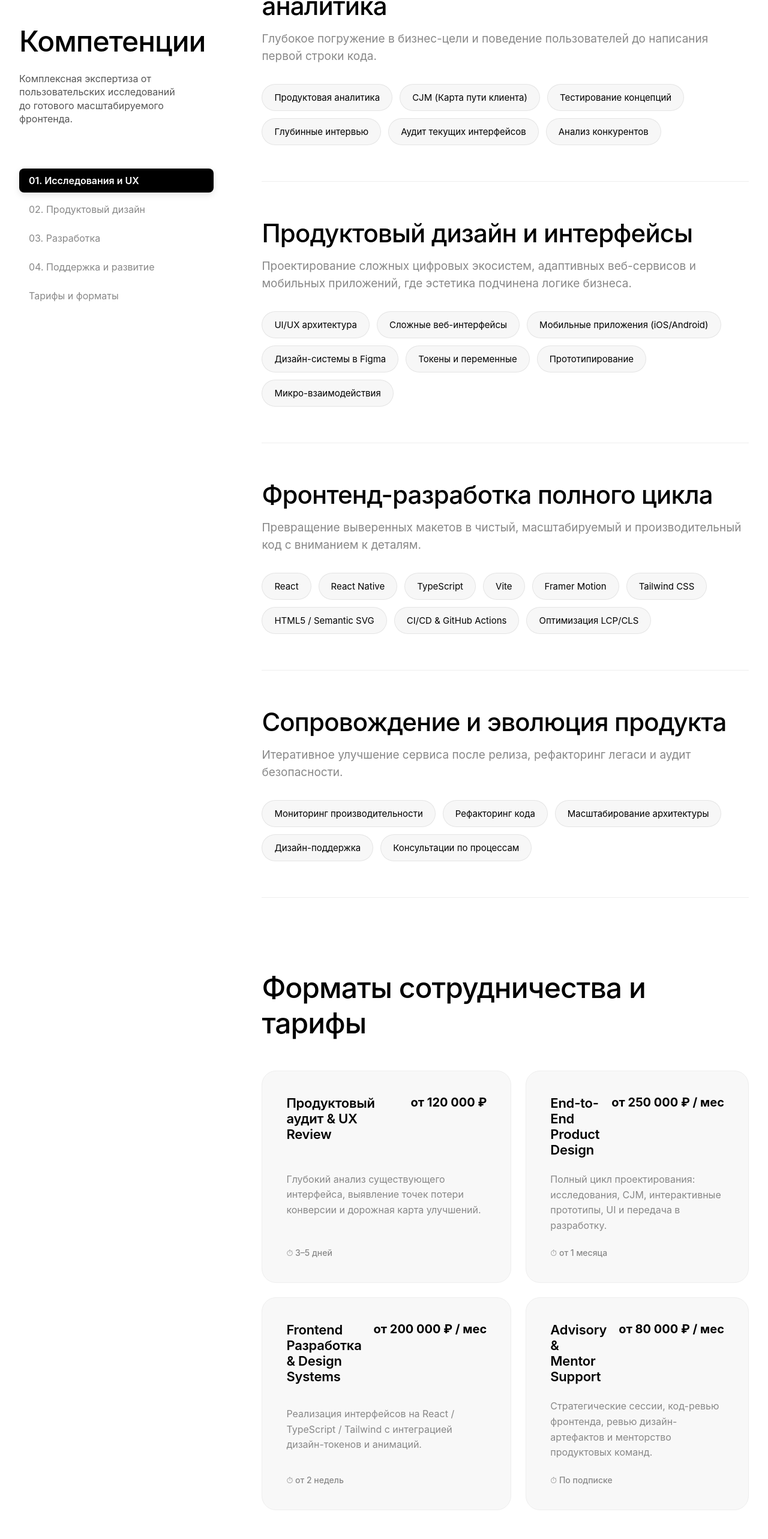
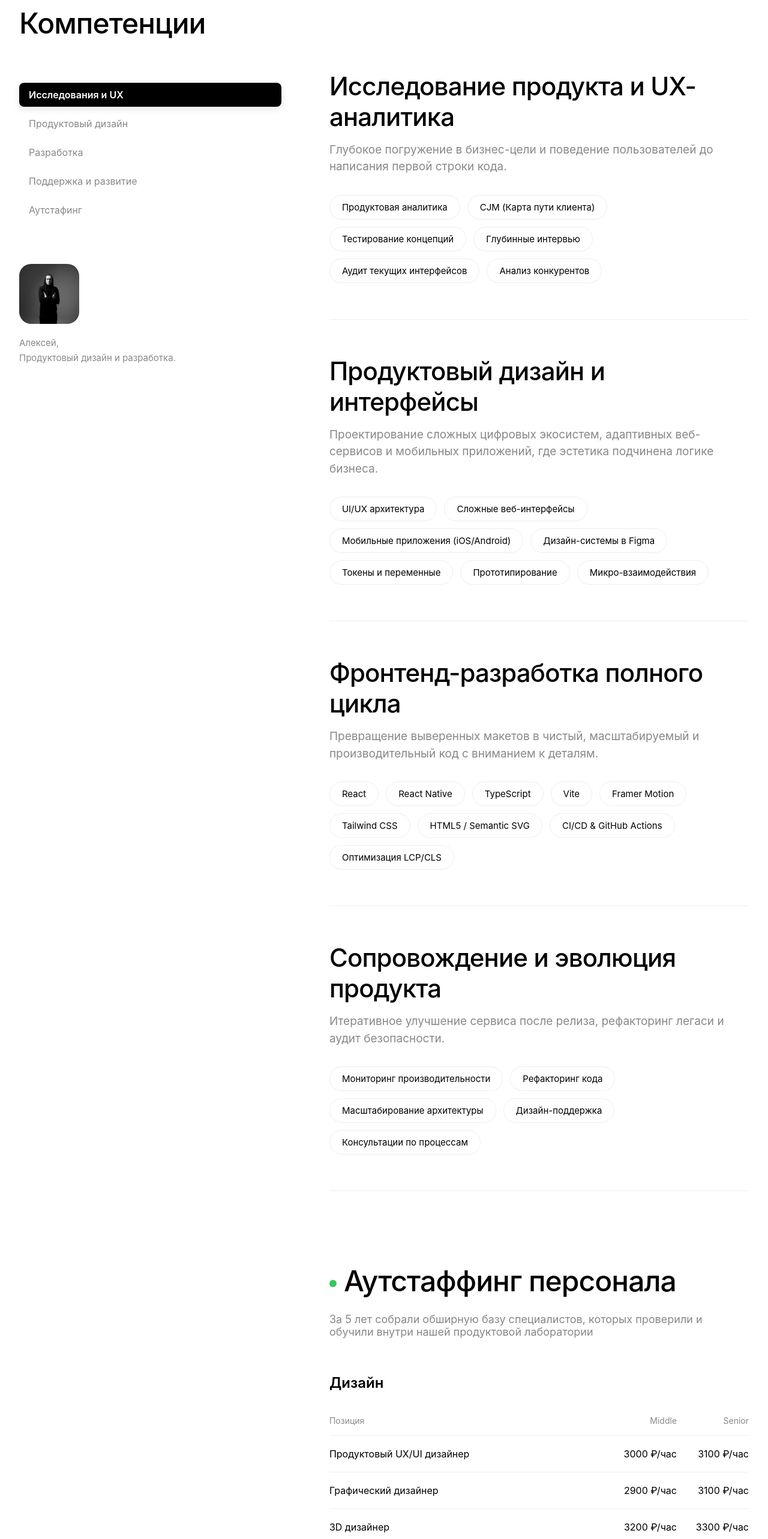
Before and after one commit to Horoshov/my-portfolio, a React (Vite) app: page /about in a window 1280 px wide. Shown: the part 177-2743 px from the top of the page at 60% size. Built offline with nearby package versions, Linux system fonts and the light colour scheme.

Commit message:
Optimize About page, update competency layout, profile, skills grid and fix staffing table styles

```diff
--- a/src/components/CompetenciesNav.jsx
+++ b/src/components/CompetenciesNav.jsx
@@ -2,11 +2,11 @@ import React from 'react';
 import './CompetenciesNav.css';
 
 const navItems = [
-  { id: 'research', label: '01. Исследования и UX' },
-  { id: 'design', label: '02. Продуктовый дизайн' },
-  { id: 'engineering', label: '03. Разработка' },
-  { id: 'support', label: '04. Поддержка и развитие' },
-  { id: 'rates', label: 'Тарифы и форматы' }
+  { id: 'research', label: 'Исследования и UX' },
+  { id: 'design', label: 'Продуктовый дизайн' },
+  { id: 'engineering', label: 'Разработка' },
+  { id: 'support', label: 'Поддержка и развитие' },
+  { id: 'rates', label: 'Аутстафинг' }
 ];
 
 const CompetenciesNav = ({ activeId, onNavClick }) => {
--- /dev/null
+++ b/src/components/ImageModal.css
@@ -0,0 +1,46 @@
+.modal-overlay {
+  position: fixed;
+  top: 0;
+  left: 0;
+  width: 100%;
+  height: 100%;
+  background: rgba(0, 0, 0, 0.9);
+  display: flex;
+  justify-content: center;
+  align-items: center;
+  z-index: 9999999;
+  padding: 20px;
+}
+
+.modal-content {
+  position: relative;
+  max-width: 90%;
+  max-height: 90%;
+}
+
+.modal-content img {
+  max-width: 100%;
+  max-height: 90vh;
+  object-fit: contain;
+  border-radius: 24px;
+}
+
+.modal-close {
+  position: absolute;
+  top: -50px;
+  right: 0;
+  background: none;
+  border: none;
+  color: white;
+  cursor: pointer;
+  padding: 8px;
+  transition: opacity 0.3s ease;
+  display: flex;
+  align-items: center;
+  justify-content: center;
+  z-index: 10;
+}
+
+.modal-close:hover {
+  opacity: 0.7;
+}
--- /dev/null
+++ b/src/components/ImageModal.jsx
@@ -0,0 +1,47 @@
+import React, { useEffect } from 'react';
+import { createPortal } from 'react-dom';
+import { motion, AnimatePresence } from 'framer-motion';
+import './ImageModal.css';
+
+const ImageModal = ({ isOpen, onClose, imageUrl, alt }) => {
+  useEffect(() => {
+    const handleEsc = (e) => {
+      if (e.key === 'Escape') onClose();
+    };
+    window.addEventListener('keydown', handleEsc);
+    return () => window.removeEventListener('keydown', handleEsc);
+  }, [onClose]);
+
+  if (!isOpen) return null;
+
+  return createPortal(
+    <AnimatePresence>
+      <motion.div
+        className="modal-overlay"
+        initial={{ opacity: 0 }}
+        animate={{ opacity: 1 }}
+        exit={{ opacity: 0 }}
+        onClick={onClose}
+      >
+        <motion.div
+          className="modal-content"
+          initial={{ scale: 0.9 }}
+          animate={{ scale: 1 }}
+          exit={{ scale: 0.9 }}
+          onClick={(e) => e.stopPropagation()}
+        >
+          <button className="modal-close" onClick={onClose}>
+            <svg width="32" height="32" viewBox="0 0 24 24" fill="none" stroke="white" strokeWidth="2" strokeLinecap="round" strokeLinejoin="round">
+              <line x1="18" y1="6" x2="6" y2="18"></line>
+              <line x1="6" y1="6" x2="18" y2="18"></line>
+            </svg>
+          </button>
+          <img src={imageUrl} alt={alt} />
+        </motion.div>
+      </motion.div>
+    </AnimatePresence>,
+    document.body
+  );
+};
+
+export default ImageModal;
--- a/src/components/RateMatrix.css
+++ b/src/components/RateMatrix.css
@@ -8,78 +8,62 @@
   font-weight: 500;
   letter-spacing: -0.02em;
   color: var(--text-color);
-  margin-bottom: 50px;
+  margin-bottom: 24px;
 }
 
-.rate-matrix-grid {
-  display: grid;
-  grid-template-columns: repeat(2, 1fr);
-  gap: 24px;
+.rate-matrix-subtitle {
+  font-size: 18px;
+  color: var(--gray-text);
+  margin-bottom: 60px;
+  max-width: 700px;
+}
+
+.rate-section {
+  margin-bottom: 60px;
+}
+
+.rate-section-title {
+  font-size: 24px;
+  font-weight: 600;
+  margin-bottom: 24px;
+  color: var(--text-color);
+}
+
+.rate-table {
   width: 100%;
 }
 
-.rate-card {
-  background: rgba(122, 122, 122, 0.05);
-  border: 1px solid var(--border-color);
-  border-radius: var(--radius-xl);
-  padding: 40px;
-  display: flex;
-  flex-direction: column;
-  justify-content: space-between;
-  gap: 24px;
-  transition: all 0.4s ease;
+.rate-table-header {
+  display: grid;
+  grid-template-columns: 1fr 120px 120px;
+  padding: 16px 0;
+  border-bottom: 1px solid var(--border-color);
+  font-size: 14px;
+  color: var(--gray-text);
 }
 
-.rate-card:hover {
-  transform: translateY(-4px);
-  box-shadow: 0 20px 40px rgba(0,0,0,0.08);
-  border-color: rgba(122, 122, 122, 0.4);
+.rate-row {
+  display: grid;
+  grid-template-columns: 1fr 120px 120px;
+  padding: 20px 0;
+  border-bottom: 1px solid var(--border-color);
+  font-size: 16px;
+  color: var(--text-color);
 }
 
-.rate-card-top {
-  display: flex;
-  justify-content: space-between;
-  align-items: flex-start;
-  gap: 20px;
+.col-mid, .col-sen {
+  text-align: right;
 }
 
-.rate-format {
-  font-size: 22px;
-  font-weight: 600;
-  color: var(--text-color);
-  margin: 0;
-  letter-spacing: -0.01em;
+@media (max-width: 768px) {
+  .rate-table-header, .rate-row {
+    grid-template-columns: 1fr 80px 80px;
+    font-size: 14px;
+@keyframes pulse {
+  0% { transform: scale(0.95); box-shadow: 0 0 0 0 rgba(52, 199, 89, 0.7); }
+  70% { transform: scale(1); box-shadow: 0 0 0 6px rgba(52, 199, 89, 0); }
+  100% { transform: scale(0.95); box-shadow: 0 0 0 0 rgba(52, 199, 89, 0); }
 }
 
-.rate-price {
-  font-size: 20px;
-  font-weight: 700;
-  color: var(--text-color);
-  white-space: nowrap;
-}
-
-.rate-desc {
-  font-size: 16px;
-  line-height: 1.6;
-  color: var(--gray-text);
-  margin: 0;
-}
-
-.rate-footer {
-  font-size: 14px;
-  color: var(--gray-text);
-  font-weight: 500;
-}
-
-@media (max-width: 992px) {
-  .rate-matrix-grid {
-    grid-template-columns: 1fr;
-    gap: 20px;
-  }
-  .rate-matrix-wrapper {
-    margin-top: 80px;
-  }
-  .rate-card {
-    padding: 30px;
   }
 }
--- a/src/components/RateMatrix.jsx
+++ b/src/components/RateMatrix.jsx
@@ -2,54 +2,84 @@ import React from 'react';
 import { motion } from 'framer-motion';
 import './RateMatrix.css';
 
-const rates = [
+const sections = [
   {
-    format: 'Продуктовый аудит & UX Review',
-    timeline: '3–5 дней',
-    price: 'от 120 000 ₽',
-    desc: 'Глубокий анализ существующего интерфейса, выявление точек потери конверсии и дорожная карта улучшений.'
+    title: 'Дизайн',
+    items: [
+      { position: 'Продуктовый UX/UI дизайнер', middle: '3000 ₽/час', senior: '3100 ₽/час' },
+      { position: 'Графический дизайнер', middle: '2900 ₽/час', senior: '3100 ₽/час' },
+      { position: '3D дизайнер', middle: '3200 ₽/час', senior: '3300 ₽/час' },
+      { position: 'Моушен-дизайнер', middle: '3100 ₽/час', senior: '3200 ₽/час' },
+      { position: 'Копирайтер', middle: '2800 ₽/час', senior: '—' }
+    ]
   },
   {
-    format: 'End-to-End Product Design',
-    timeline: 'от 1 месяца',
-    price: 'от 250 000 ₽ / мес',
-    desc: 'Полный цикл проектирования: исследования, CJM, интерактивные прототипы, UI и передача в разработку.'
-  },
-  {
-    format: 'Frontend Разработка & Design Systems',
-    timeline: 'от 2 недель',
-    price: 'от 200 000 ₽ / мес',
-    desc: 'Реализация интерфейсов на React / TypeScript / Tailwind с интеграцией дизайн-токенов и анимаций.'
-  },
-  {
-    format: 'Advisory & Mentor Support',
-    timeline: 'По подписке',
-    price: 'от 80 000 ₽ / мес',
-    desc: 'Стратегические сессии, код-ревью фронтенда, ревью дизайн-артефактов и менторство продуктовых команд.'
+    title: 'Разработка',
+    items: [
+      { position: 'Фронтенд-разработчик (React)', middle: '3100 ₽/час', senior: '3300 ₽/час' },
+      { position: 'Фронтенд-разработчик (Vue.js)', middle: '3100 ₽/час', senior: '3300 ₽/час' },
+      { position: 'Верстальщик (HTML/CSS/JS)', middle: '2900 ₽/час', senior: '3100 ₽/час' },
+      { position: 'Бэкенд-разработчик (Java, Spring)', middle: '3400 ₽/час', senior: '3600 ₽/час' },
+      { position: 'Бэкенд-разработчик (PHP, Yii2, Laravel)', middle: '3400 ₽/час', senior: '3600 ₽/час' },
+      { position: 'Бэкенд-разработчик (Node.js, Nest.js)', middle: '3400 ₽/час', senior: '3600 ₽/час' },
+      { position: 'Тестировщик (QA-инженер ручного тестирования)', middle: '2300 ₽/час', senior: '2500 ₽/час' },
+      { position: 'Тестировщик (QA-инженер автоматизированного тестирования)', middle: '2700 ₽/час', senior: '2900 ₽/час' }
+    ]
   }
 ];
 
 const RateMatrix = () => {
   return (
     <div id="rates" className="rate-matrix-wrapper" style={{ scrollMarginTop: '140px' }}>
-      <h3 className="rate-matrix-heading">Форматы сотрудничества и тарифы</h3>
-      <div className="rate-matrix-grid">
-        {rates.map((item, index) => (
+      <div className="rate-matrix-header">
+        <h3 className="rate-matrix-heading">
+          <span style={{
+            display: 'inline-flex',
+            alignItems: 'center',
+            justifyContent: 'center',
+            width: '12px',
+            height: '12px',
+            backgroundColor: '#34c759',
+            borderRadius: '50%',
+            marginRight: '12px',
+            animation: 'pulse 2s infinite',
+            verticalAlign: 'middle'
+          }}></span>
+          Аутстаффинг персонала
+        </h3>
+        <p className="rate-matrix-subtitle">
+          За 5 лет собрали обширную базу специалистов, которых проверили и обучили внутри нашей продуктовой лаборатории
+        </p>
+      </div>
+
+      <div className="rate-sections">
+        {sections.map((section, sIndex) => (
           <motion.div
-            key={index}
-            className="rate-card"
+            key={sIndex}
+            className="rate-section"
             initial={{ opacity: 0, y: 20 }}
             whileInView={{ opacity: 1, y: 0 }}
             viewport={{ once: true, amount: 0.1 }}
-            transition={{ duration: 0.5, delay: index * 0.1 }}
+            transition={{ duration: 0.5, delay: sIndex * 0.1 }}
           >
-            <div className="rate-card-top">
-              <h4 className="rate-format">{item.format}</h4>
-              <span className="rate-price">{item.price}</span>
-            </div>
-            <p className="rate-desc">{item.desc}</p>
-            <div className="rate-footer">
-              <span className="rate-timeline">⏱ {item.timeline}</span>
+            <h4 className="rate-section-title">{section.title}</h4>
+
+            <div className="rate-table">
+              <div className="rate-table-header">
+                <span className="col-pos">Позиция</span>
+                <span className="col-mid">Middle</span>
+                <span className="col-sen">Senior</span>
+              </div>
+
+              <div className="rate-table-body">
+                {section.items.map((row, rIndex) => (
+                  <div key={rIndex} className="rate-row">
+                    <span className="col-pos">{row.position}</span>
+                    <span className="col-mid">{row.middle}</span>
+                    <span className="col-sen">{row.senior}</span>
+                  </div>
+                ))}
+              </div>
             </div>
           </motion.div>
         ))}
--- a/src/components/ServiceBlock.css
+++ b/src/components/ServiceBlock.css
@@ -49,7 +49,7 @@
   gap: 80px;
   align-items: flex-start;
   position: relative;
-  padding-top: 20px;
+  padding-top: 0;
 }
 
 .competencies-sticky-col {
@@ -62,16 +62,67 @@
   flex-direction: column;
   gap: 0;
   width: 100%;
+  padding-top: 12px;
+}
+
+.sidebar-profile {
+  margin-top: 70px;
+  display: flex;
+  flex-direction: column;
+  gap: 20px;
+}
+
+.sidebar-profile-avatar-wrapper {
+  width: 100px;
+  height: 100px;
+  border-radius: 20px;
+  overflow: hidden;
+  cursor: pointer;
+  transition: transform 0.3s ease, box-shadow 0.3s ease;
+}
+
+.sidebar-profile-avatar-wrapper:hover {
+  transform: scale(1.03);
+  box-shadow: 0 8px 24px rgba(0, 0, 0, 0.15);
+}
+
+.sidebar-profile-avatar {
+  width: 100%;
+  height: 100%;
+  object-fit: cover;
+}
+
+.sidebar-profile-text {
+  font-size: 15px;
+  line-height: 1.65;
+  color: var(--gray-text);
+  font-family: var(--font-main);
 }
 
 @media (max-width: 1024px) {
   .competencies-layout {
     grid-template-columns: 1fr;
     gap: 40px;
+    padding-top: 0;
   }
   .competencies-sticky-col {
     position: relative;
     top: 0;
+    z-index: 1;
+    background: transparent;
+    padding: 0;
+    margin-bottom: 0;
+  }
+
+  .sidebar-profile {
+    display: flex;
+    flex-direction: column;
+    margin-top: 32px;
+    margin-bottom: 20px;
+  }
+
+  .competencies-scroll-col {
+    padding-top: 0;
   }
 }
 
--- a/src/components/ServiceBubble.css
+++ b/src/components/ServiceBubble.css
@@ -1,33 +1,32 @@
 .service-bubble {
   display: inline-flex;
   align-items: center;
-  padding: 12px 20px;
-  background: rgba(122, 122, 122, 0.06);
-  border: 1px solid rgba(122, 122, 122, 0.15);
-  border-radius: 99px;
+  padding: 10px 20px;
+  background: transparent;
+  border: 1.5px solid var(--border-color);
+  border-radius: 100px;
   font-size: 15px;
   font-weight: 400;
   color: var(--text-color);
-  cursor: default;
-  transition: all 0.25s cubic-bezier(0.16, 1, 0.3, 1);
-  backdrop-filter: blur(4px);
-  -webkit-backdrop-filter: blur(4px);
+  cursor: pointer;
+  transition: all 0.3s cubic-bezier(0.16, 1, 0.3, 1);
 }
 
 .service-bubble:hover {
-  background: rgba(122, 122, 122, 0.12);
+  background: rgba(122, 122, 122, 0.08);
   border-color: var(--text-color);
-  box-shadow: 0 0 20px rgba(122, 122, 122, 0.1);
+  transform: translateY(-2px);
+  box-shadow: 0 4px 16px rgba(0, 0, 0, 0.06);
 }
 
 @media (prefers-color-scheme: dark) {
   .service-bubble {
-    background: rgba(255, 255, 255, 0.03);
-    border-color: rgba(255, 255, 255, 0.08);
+    background: transparent;
+    border: 1.5px solid var(--border-color);
   }
   .service-bubble:hover {
     background: rgba(255, 255, 255, 0.08);
-    border-color: rgba(255, 255, 255, 0.3);
-    box-shadow: 0 0 25px rgba(255, 255, 255, 0.05);
+    border-color: var(--text-color);
+    box-shadow: 0 4px 16px rgba(255, 255, 255, 0.06);
   }
 }
--- a/src/pages/About.jsx
+++ b/src/pages/About.jsx
@@ -7,6 +7,8 @@ import Button from '../components/Button';
 import ServiceBlock from '../components/ServiceBlock';
 import RateMatrix from '../components/RateMatrix';
 import CompetenciesNav from '../components/CompetenciesNav';
+import ImageModal from '../components/ImageModal';
+
 import alexProfile from '../assets/alex-profile.jpg';
 
 const SKILL_ICONS = {
@@ -278,6 +280,8 @@ const About = () => {
       ]
     }
   ];
+  const [isModalOpen, setIsModalOpen] = useState(false);
+
 
   const [activeId, setActiveId] = useState('research');
 
@@ -326,16 +330,30 @@ const About = () => {
   return (
     <motion.div className="about-page" initial={{ opacity: 0 }} animate={{ opacity: 1 }}>
       <PageContainer>
+        <div className="section-header-col">
+          <h1 className="section-header-title">Компетенции</h1>
+        </div>
         <section className="competencies-layout">
           <div className="competencies-sticky-col">
-            <PageHeader
-              title="Компетенции"
-              subtitle={<>Комплексная экспертиза от пользовательских исследований<br /> до готового масштабируемого фронтенда.</>}
-            />
             <div style={{ marginTop: '32px' }}>
               <CompetenciesNav activeId={activeId} onNavClick={handleNavClick} />
             </div>
+            <div className="sidebar-profile">
+              <div className="sidebar-profile-avatar-wrapper" onClick={() => setIsModalOpen(true)}>
+                <img src={alexProfile} alt="Alex Horoshov" className="sidebar-profile-avatar" />
               </div>
+              <p className="sidebar-profile-text">
+                Алексей,<br/>
+                Продуктовый дизайн и разработка.
+              </p>
+            </div>
+          </div>
+          <ImageModal
+            isOpen={isModalOpen}
+            onClose={() => setIsModalOpen(false)}
+            imageUrl={alexProfile}
+            alt="Alex Horoshov"
+          />
           <div className="competencies-scroll-col">
             <div className="services-blocks-list">
               {serviceBlocksData.map((block) => (
@@ -354,14 +372,10 @@ const About = () => {
           </div>
         </section>
 
-        <section className="skills-section" style={{ marginTop: '140px' }}>
-          <div className="about-intro-grid">
-            {/* Добавлен scrollMarginTop чтобы при скролле был отступ от навбара */}
-            <div ref={skillsHeaderRef} style={{ scrollMarginTop: '100px' }}>
-              <PageHeader
-                title="Hard Skills"
-                subtitle={<>Expertise shaped through experience,<br /> precision, and thoughtful design.</>}
-              />
+        <section className="skills-section" style={{ marginTop: '60px' }}>
+          <div className="section-header-centered" ref={skillsHeaderRef} style={{ scrollMarginTop: '100px' }}>
+            <PageHeader title="Hard Skills" />
+            <p>Expertise shaped through experience, precision, and thoughtful design.</p>
           </div>
 
           <div className="skills-content-wrapper">
@@ -384,7 +398,6 @@ const About = () => {
               </AnimatePresence>
             </div>
           </div>
-          </div>
 
           {/* Кнопка вынесена за пределы grid - теперь по центру всей страницы */}
           {skills.length > 4 && !isExpanded && (
@@ -400,9 +413,10 @@ const About = () => {
           )}
         </section>
 
-        <section className="career-journey-section" style={{ marginTop: '140px' }}>
-          <div className="career-section-header">
-            <PageHeader title="Career Journey" subtitle="A progression of experiences, growth, and milestones." />
+        <section className="career-journey-section" style={{ marginTop: '60px' }}>
+          <div className="section-header-centered">
+            <PageHeader title="Career Journey" />
+            <p>A progression of experiences, growth, and milestones.</p>
           </div>
           <div className="career-grid">
             {experiences.map((exp, index) => (
```
Also changed, not shown: src/styles/App.css (+20 -0 lines). Lines whose indentation alone changed are shown as unchanged.
